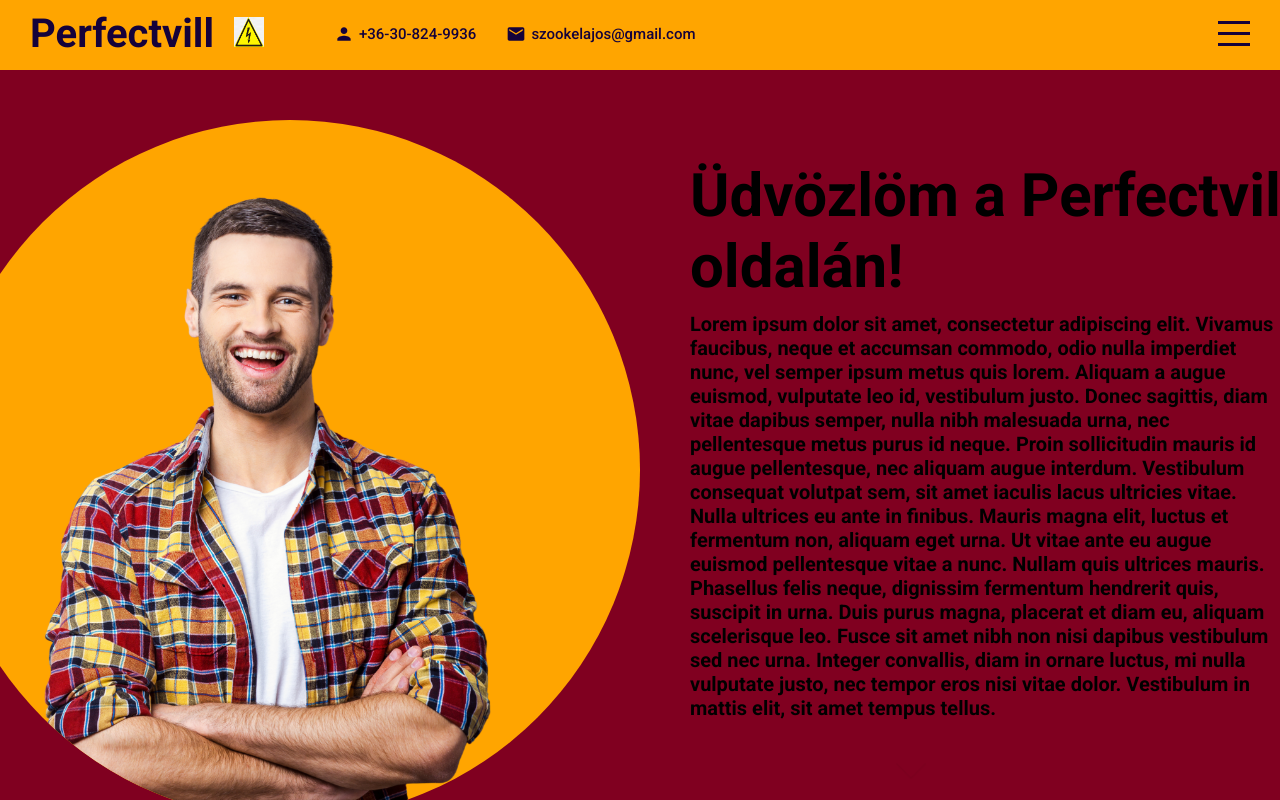
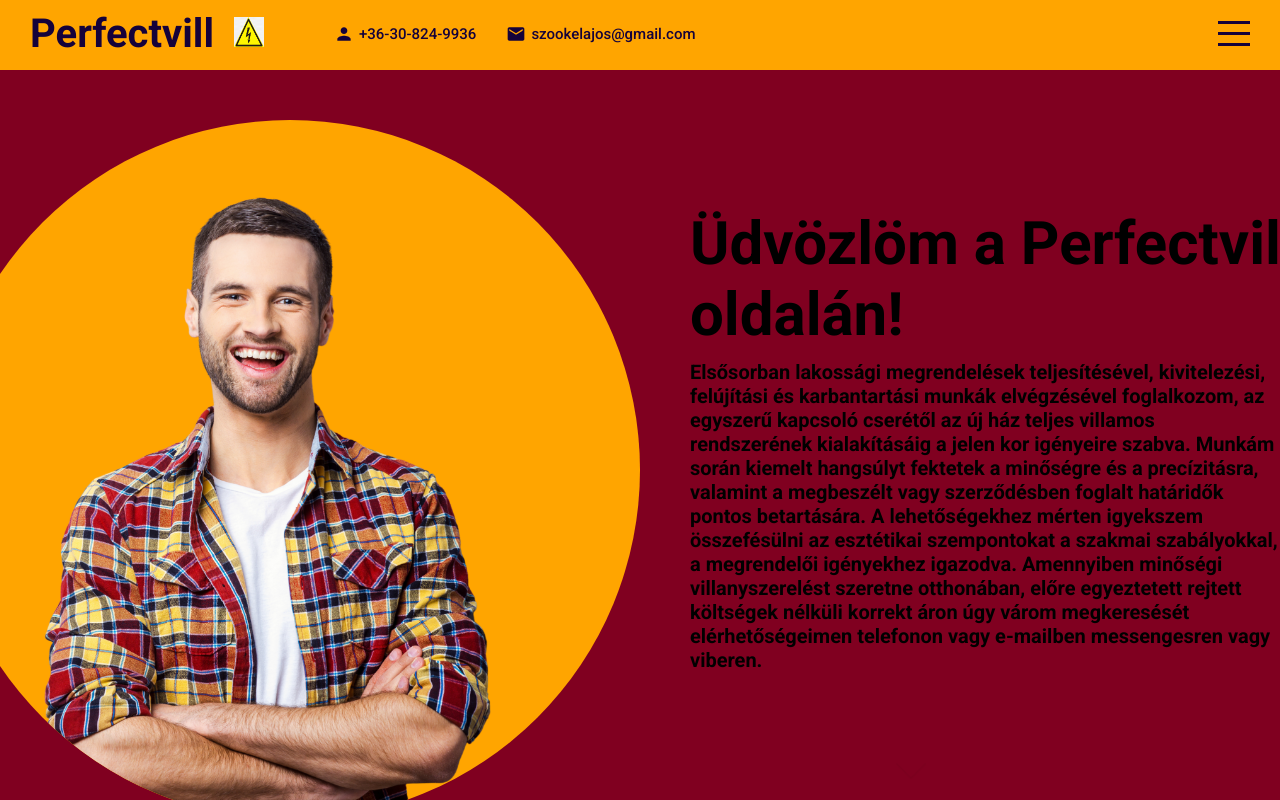
Before and after one commit to ZsoltTirkala/villanyszereles-site, a React (Create React App) app: page / in a window 1280 px wide. Built offline with nearby package versions, Linux system fonts and the light colour scheme.

Commit message:
Add intro text

```diff
--- a/src/components/intro/Intro.jsx
+++ b/src/components/intro/Intro.jsx
@@ -12,19 +12,14 @@ export default function Intro() {
       <div className="right">
         <div className="wrapper">
           <h1>Üdvözlöm a Perfectvill oldalán!</h1>
-          <h3>Lorem ipsum dolor sit amet, consectetur adipiscing elit.
-            Vivamus faucibus, neque et accumsan commodo, odio nulla imperdiet nunc, vel semper ipsum metus quis lorem.
-            Aliquam a augue euismod, vulputate leo id, vestibulum justo.
-            Donec sagittis, diam vitae dapibus semper, nulla nibh malesuada urna, nec pellentesque metus purus id neque.
-            Proin sollicitudin mauris id augue pellentesque, nec aliquam augue interdum.
-            Vestibulum consequat volutpat sem, sit amet iaculis lacus ultricies vitae.
-            Nulla ultrices eu ante in finibus. Mauris magna elit, luctus et fermentum non, aliquam eget urna.
-            Ut vitae ante eu augue euismod pellentesque vitae a nunc. Nullam quis ultrices mauris.
-            Phasellus felis neque, dignissim fermentum hendrerit quis,
-            suscipit in urna. Duis purus magna, placerat et diam eu, aliquam scelerisque leo.
-            Fusce sit amet nibh non nisi dapibus vestibulum sed nec urna. Integer convallis,
-            diam in ornare luctus, mi nulla vulputate justo, nec tempor eros nisi vitae dolor.
-            Vestibulum in mattis elit, sit amet tempus tellus.</h3>
+          <h3>Elsősorban lakossági megrendelések teljesítésével, kivitelezési, felújítási és karbantartási munkák
+            elvégzésével foglalkozom, az egyszerű kapcsoló cserétől az új ház teljes villamos rendszerének
+            kialakításáig a jelen kor igényeire szabva. Munkám során kiemelt hangsúlyt fektetek a minőségre és a
+            precízitásra, valamint a megbeszélt vagy szerződésben foglalt határidők pontos betartására. A
+            lehetőségekhez mérten igyekszem összefésülni az esztétikai szempontokat a szakmai szabályokkal, a
+            megrendelői igényekhez igazodva. Amennyiben minőségi villanyszerelést szeretne otthonában, előre
+            egyeztetett rejtett költségek nélküli korrekt áron úgy várom megkeresését elérhetőségeimen telefonon
+            vagy e-mailben messengesren vagy viberen.</h3>
         </div>
         <a href="#portfolio">
           <img src="assets/down.png" alt="" />
```
